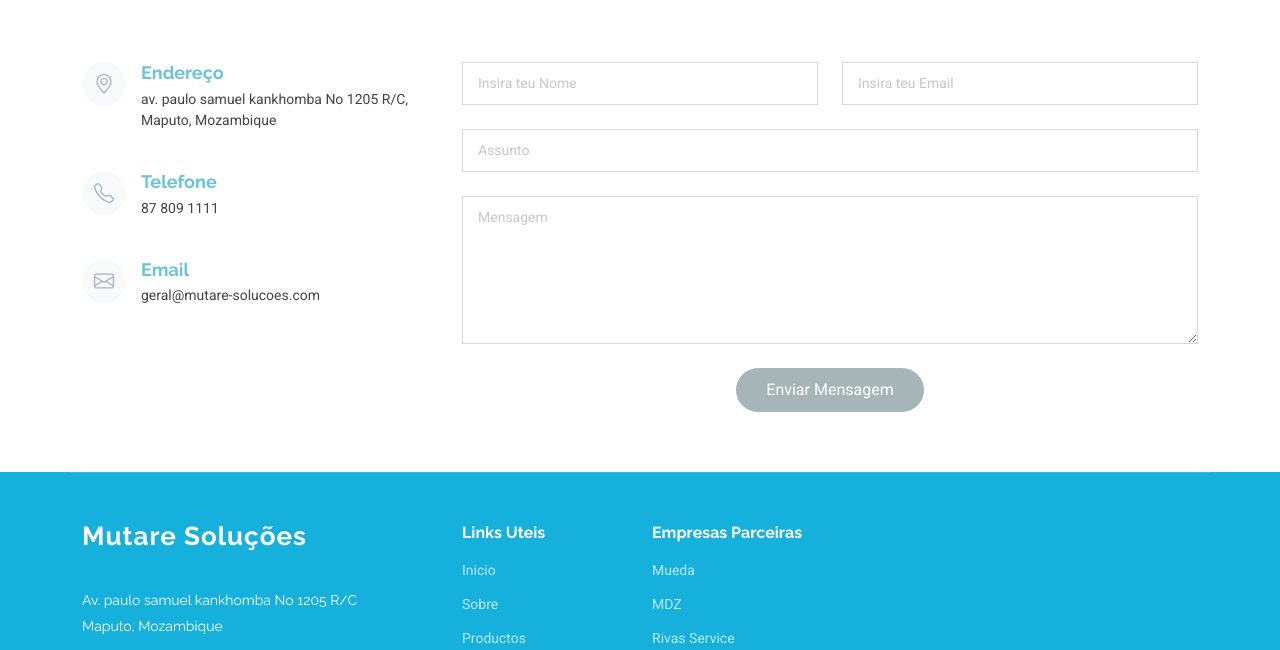
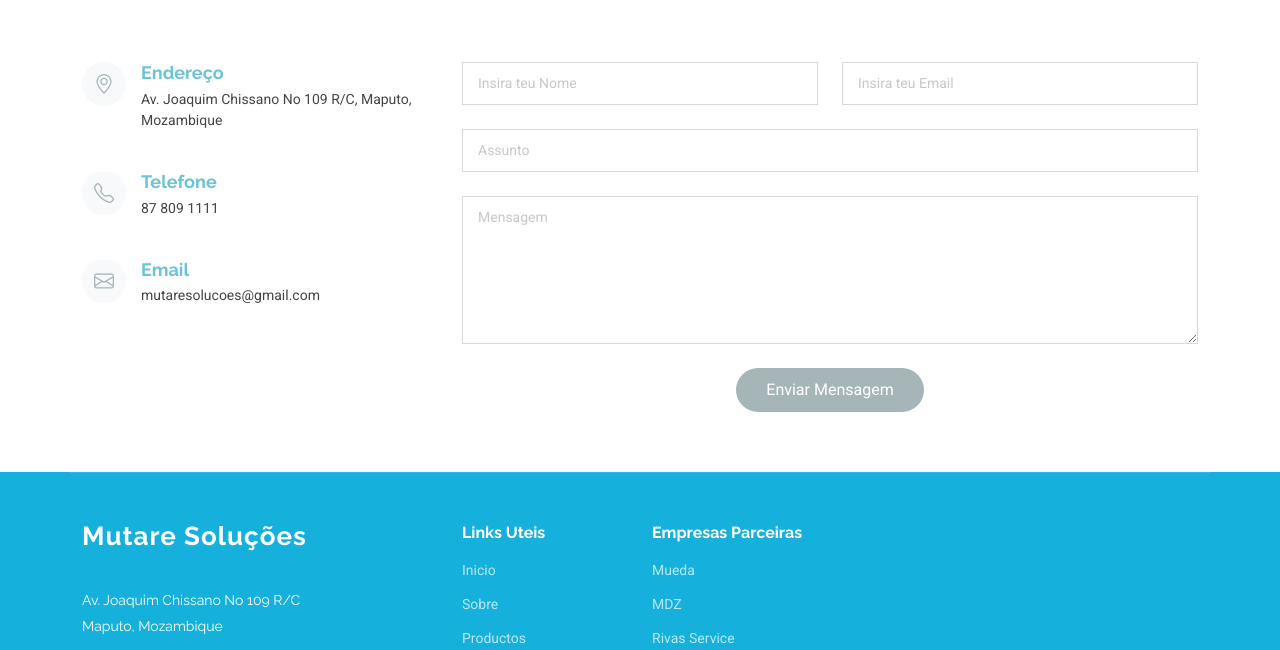
Before and after one commit to BenildoMorais/PaginaDaMutare, a website: page index.html in a window 1280 px wide. Shown: the part 3638-4288 px from the top of the page. Drawn offline with Linux system fonts and the light colour scheme.

Commit message:
actualizando localização e numero

```diff
--- a/index.html
+++ b/index.html
@@ -414,7 +414,7 @@
               <a href="https://maps.app.goo.gl/B1oydw9EGRMzketQ6"><i class="bi bi-geo-alt flex-shrink-0"></i></a>
               <div>
                 <h3>Endereço</h3>
-                <p>av. paulo samuel kankhomba No 1205 R/C, Maputo, Mozambique</p>
+                <p>Av. Joaquim Chissano No 109 R/C, Maputo, Mozambique</p>
               </div>
             </div><!-- End Info Item -->
 
@@ -430,7 +430,7 @@
               <i class="bi bi-envelope flex-shrink-0"></i>
               <div>
                 <h3>Email</h3>
-                <p>geral@mutare-solucoes.com</p>
+                <p>mutaresolucoes@gmail.com</p>
               </div>
             </div><!-- End Info Item -->
 
@@ -485,13 +485,13 @@
             <span class="sitename">Mutare Soluções</span>
           </a>
           <div class="footer-contact pt-3">
-            <p>Av. paulo samuel kankhomba No 1205 R/C</p>
+            <p>Av. Joaquim Chissano No 109 R/C</p>
             <p>Maputo, Mozambique</p>
             <p class="mt-3"><strong>Telefone:</strong> <span>87 809 1111</span></p>
             <p><strong>Email:</strong> <span>mutaresolucoes@gmail.com</span></p>
           </div>
           <div class="social-links d-flex mt-4">
-            <a href="https://wa.me/+258874585098?text=Saudações%20Mutare%20Soluções"><i class="bi bi-whatsapp"></i></a>
+            <a href="https://wa.me/+258868091111?text=Saudações%20Mutare%20Soluções"><i class="bi bi-whatsapp"></i></a>
             <a href="https://www.facebook.com/profile.php?id=100067663855790&rdid=YFimz7bZXe8s1HDg&share_url=https%3A%2F%2Fwww.facebook.com%2Fshare%2F9s3eZP5mtJkKpAtN%2F#"><i class="bi bi-facebook"></i></a>
             <a href="https://www.instagram.com/mutare_solucoes_lda?igsh=MXJzd2xlZ3luODM5bg=="><i class="bi bi-instagram"></i></a>
           </div>
```
